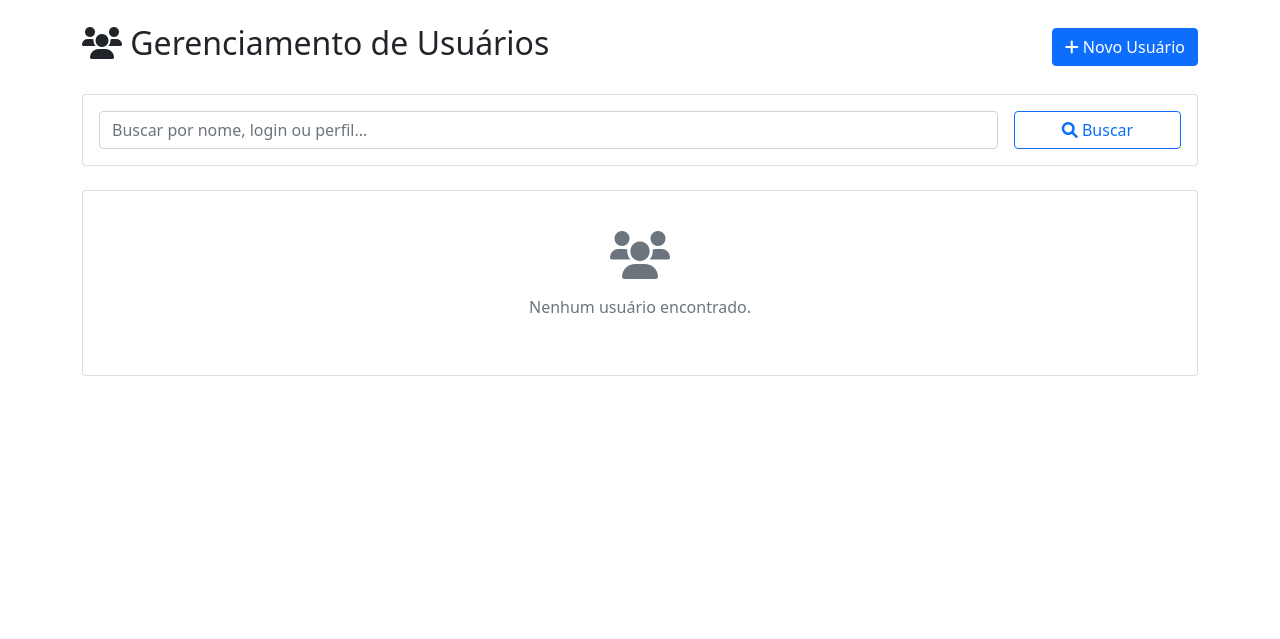
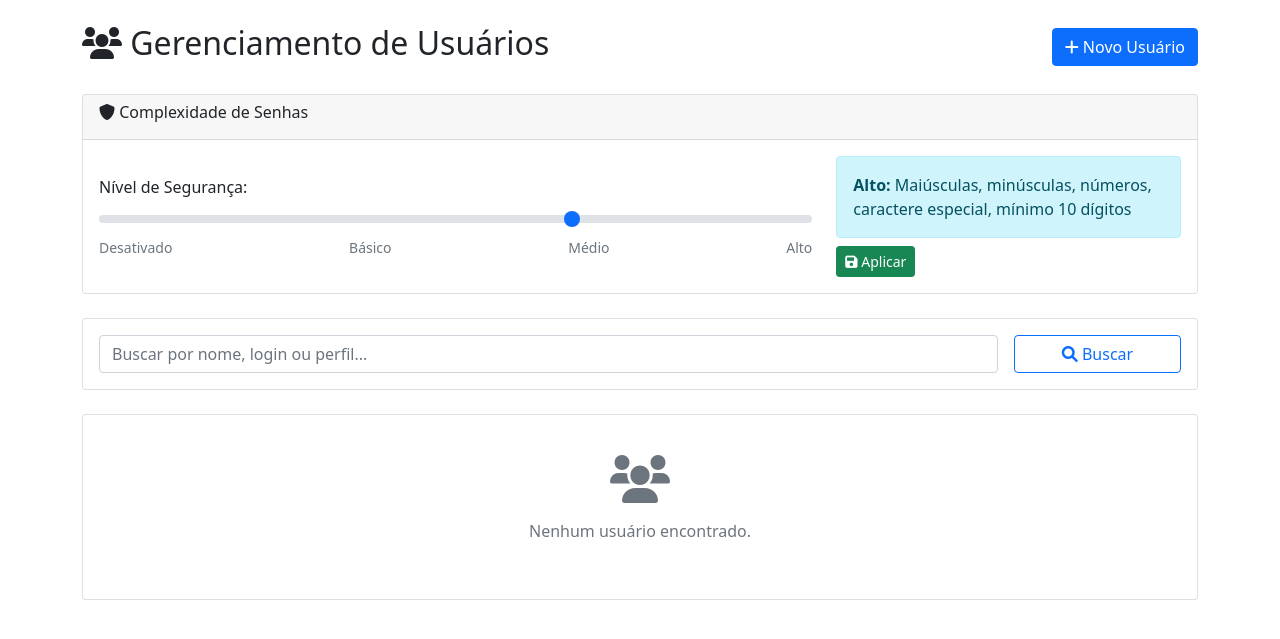
Before and after one commit to cardgamemakerbr/bgcreator, a Django app: template frontend/templates/usuarios/lista.html in a window 1280 px wide. Shown: the part 56-695 px from the top of the page. Run offline with Django 4.2, Linux system fonts and the light colour scheme; the template is opened without the code that fills it, so the values that code supplies are empty.

Commit message:
adicionado complexidade de senhas

```diff
--- a/frontend/templates/usuarios/lista.html
+++ b/frontend/templates/usuarios/lista.html
@@ -9,6 +9,58 @@
         <i class="fas fa-plus"></i> Novo Usuário
     </a>
 </div>
+
+<!-- Configuração de Complexidade de Senhas -->
+<div class="card mb-4">
+    <div class="card-header">
+        <h6><i class="fas fa-shield-alt"></i> Complexidade de Senhas</h6>
+    </div>
+    <div class="card-body">
+        <form method="post" action="{% url 'configurar_complexidade_senha' %}">
+            {% csrf_token %}
+            <div class="row align-items-center">
+                <div class="col-md-8">
+                    <label for="complexidade" class="form-label">Nível de Segurança:</label>
+                    <input type="range" class="form-range" id="complexidade" name="complexidade" min="1" max="4" value="{{ complexidade_senha }}" oninput="updateComplexityLabel(this.value)">
+                    <div class="d-flex justify-content-between text-muted small">
+                        <span>Desativado</span>
+                        <span>Básico</span>
+                        <span>Médio</span>
+                        <span>Alto</span>
+                    </div>
+                </div>
+                <div class="col-md-4">
+                    <div id="complexity-description" class="alert alert-info mb-2">
+                        {% if complexidade_senha == 1 %}
+                            <strong>Desativado:</strong> Sem restrições
+                        {% elif complexidade_senha == 2 %}
+                            <strong>Básico:</strong> Letras e números, mínimo 6 dígitos
+                        {% elif complexidade_senha == 3 %}
+                            <strong>Médio:</strong> Maiúsculas, minúsculas, números, mínimo 8 dígitos
+                        {% else %}
+                            <strong>Alto:</strong> Maiúsculas, minúsculas, números, caractere especial, mínimo 10 dígitos
+                        {% endif %}
+                    </div>
+                    <button type="submit" class="btn btn-success btn-sm">
+                        <i class="fas fa-save"></i> Aplicar
+                    </button>
+                </div>
+            </div>
+        </form>
+    </div>
+</div>
+
+<script>
+function updateComplexityLabel(value) {
+    const descriptions = {
+        1: '<strong>Desativado:</strong> Sem restrições',
+        2: '<strong>Básico:</strong> Letras e números, mínimo 6 dígitos',
+        3: '<strong>Médio:</strong> Maiúsculas, minúsculas, números, mínimo 8 dígitos',
+        4: '<strong>Alto:</strong> Maiúsculas, minúsculas, números, caractere especial, mínimo 10 dígitos'
+    };
+    document.getElementById('complexity-description').innerHTML = descriptions[value];
+}
+</script>
 
 <div class="card mb-4">
     <div class="card-body">
--- a/frontend/web/urls.py
+++ b/frontend/web/urls.py
@@ -37,6 +37,7 @@ urlpatterns = [
     path('usuarios/editar/<int:user_id>/', views.usuario_editar, name='usuario_editar'),
     path('usuarios/excluir/<int:user_id>/', views.usuario_excluir, name='usuario_excluir'),
     path('usuarios/bloquear/<int:user_id>/', views.usuario_bloquear, name='usuario_bloquear'),
+    path('usuarios/configurar-complexidade/', views.configurar_complexidade_senha, name='configurar_complexidade_senha'),
     path('backup/', views.backup_sistema, name='backup_sistema'),
     path('backup/download/<str:filename>/', views.backup_download, name='backup_download'),
     path('backup/delete/<str:filename>/', views.backup_delete, name='backup_delete'),
```
Also changed, not shown: contexto_correções_updade.txt (+9 -1 lines), frontend/web/views.py (+97 -9 lines), README.md.
